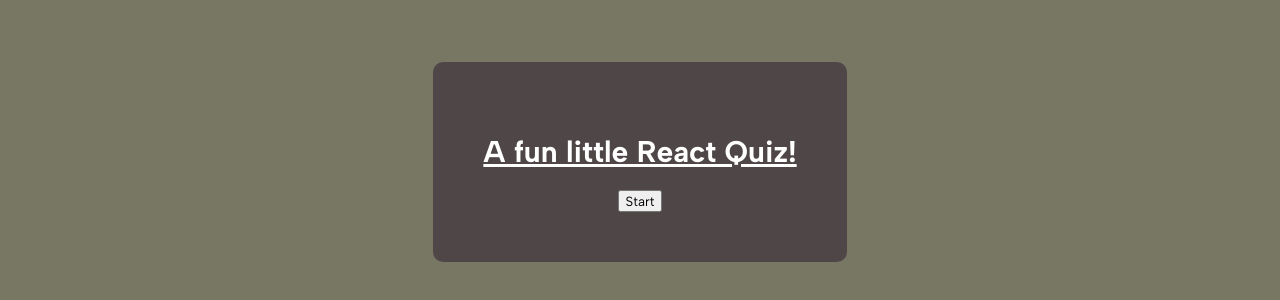
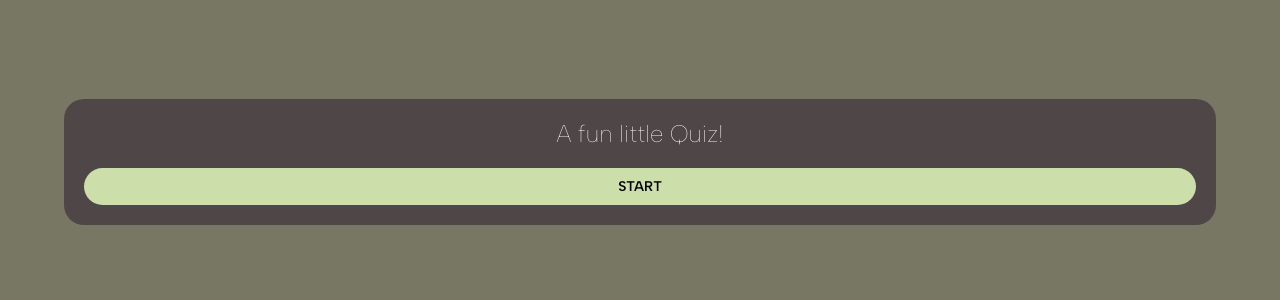
Before and after one commit to HalloJo/react-ts-quiz, a React (Create React App) app: page / in a window 1280 px wide. Shown: the part 238-538 px from the top of the page. Built offline with nearby package versions, Linux system fonts and the light colour scheme.

Commit message:
Create Paragraph component, add styling to most components

```diff
--- a/src/App.styles.tsx
+++ b/src/App.styles.tsx
@@ -1,35 +1,65 @@
 import styled, {createGlobalStyle} from "styled-components";
+import { palette } from "./styles/_Variables";
+
+const baseCenter = `
+    display: flex;
+    align-items: center;
+    justify-content: center;
+`
 
 export const GlobalStyle = createGlobalStyle`
-    :root {
-        --padding: 50px;
-    }
-
     *{
         box-sizing: border-box;
         font-family: 'Albert Sans', sans-serif;
-    }
-
-    hmtl {
-        height: 100%;
+        margin: 0;
     }
 
     body {
-        background-color: #777764;
-        margin: 0;
+        background-color: ${palette.darkGreen};
+    }
+
+    section {
         height: 100vh;
-        display: flex;
-        align-items: center;
-        justify-content: center;
+        width: 100%;
     }
 `
 
-export const Wrapper = styled.div`
-    display: flex;
+export const CenterWrapper = styled.div`
+    ${baseCenter}
+
+    height: 100%;
+    width: 100%;
+`
+
+export const QuizWrapper = styled.div`
+    ${baseCenter}
+
+    width: 90%;
+    padding: 20px;
+    margin: auto auto;
+    background-color: ${palette.darkGray};
+    border-radius: 20px;
+    text-align: center;
+
     flex-direction: column;
-    align-items: center;
-    justify-content: center;
-    background-color: #4f4747;
-    padding: var(--padding);
-    border-radius: 10px;
+
+    .score {
+        background-color: ${palette.lightGreen};
+        padding: 10px 20px;
+        border-radius: 20px;
+        margin: 0 0 20px;
+    }
+
+    .loading {
+        color: white;
+    }
+
+    .number {
+        font-weight: 200;
+        margin: 10px 0;
+    }
+
+    .question {
+        margin: 0 0 10px
+    }
 `
--- a/src/App.tsx
+++ b/src/App.tsx
@@ -2,8 +2,9 @@
 import QuestionCard from './components/QuestionCard/QuestionCard';
 import { Difficulty, fetchQuizQuestions, QuestionState } from './API';
 import Button from './components/Button/Button';
-import { GlobalStyle, Wrapper } from './App.styles';
+import { GlobalStyle, CenterWrapper, QuizWrapper } from './App.styles';
 import Heading from './components/Heading/Heading';
+import Paragraph from './components/Paragraph/Paragraph';
 
 export type AnswerObject = {
   question: string,
@@ -59,14 +60,15 @@
 
 
   return (
-    <>
+    <section>
       <GlobalStyle />
-      <Wrapper>
-        <Heading className='title' title="A fun little React Quiz!" />
+      <CenterWrapper>
+        <QuizWrapper>
+          <Heading className='title' title="A fun little Quiz!" />
           { gameOver || userAnswers.length === TOTAL_QUESTIONS ? <Button className="start" onClick={startQuiz} label="Start" /> : null }
 
-        { !gameOver ? <p className="score">Score: {score}</p> : null }
-        { loading && <p>Loading Questions..</p> }
+          { !gameOver ? <Paragraph className='score'>Score: {score}</Paragraph> : null }
+          { loading && <Paragraph className="loading" children="Loading questions..." /> }
           { !gameOver && !loading &&
             <QuestionCard
               questionNumber={number + 1}
@@ -75,8 +77,9 @@
               answers={questions[number].answers}
               userAnswer={userAnswers ? userAnswers[number] : undefined} callBack={checkAnswer}  /> }
           { !gameOver && !loading && userAnswers.length === number + 1 && number != TOTAL_QUESTIONS - 1 ? <Button className="next" onClick={nextQuestion} label="Next question" /> : null }
-      </Wrapper>
-    </>
+          </QuizWrapper>
+        </CenterWrapper>
+    </section>
   );
 }
 
--- /dev/null
+++ b/src/components/Button/Button.styles.tsx
@@ -0,0 +1,13 @@
+import styled from "styled-components";
+import { palette } from "../../styles/_Variables";
+
+export const ButtonWrapper = styled.button`
+    border: none;
+    padding: 10px;
+    border-radius: 20px;
+    width: 100%;
+    background-color: ${palette.lightGreen};
+    text-transform: uppercase;
+    font-weight: 600;
+    font-size: 14px;
+`
--- a/src/components/Button/Button.tsx
+++ b/src/components/Button/Button.tsx
@@ -1,4 +1,6 @@
 import React, { ReactElement } from "react"
+import { ButtonWrapper } from "./Button.styles";
+
 
 type ButtonProps = {
     onClick: (event: React.MouseEvent<HTMLButtonElement>) => void;
@@ -7,9 +9,9 @@
 }
 
 const Button = ({onClick, label, className}:ButtonProps): ReactElement => (
-    <button className={`${className}`} onClick={onClick}>
+    <ButtonWrapper className={`${className}`} onClick={onClick}>
         {label}
-    </button>
+    </ButtonWrapper>
 )
 
 export default Button
--- a/src/components/Heading/Heading.styles.tsx
+++ b/src/components/Heading/Heading.styles.tsx
@@ -1,7 +1,8 @@
 import styled from "styled-components"
 
 export const H1 = styled.h1`
-    font-size: 30px;
-    text-decoration: underline;
+    font-size: 24px;
+    font-weight: 100;
     color: white;
+    margin: 0 0 20px;
 `
--- a/src/components/Heading/Heading.tsx
+++ b/src/components/Heading/Heading.tsx
@@ -3,7 +3,7 @@
 
 type HeadingProps = {
     title: string;
-    className: string;
+    className?: string;
 }
 
 const Heading = ({title, className}: HeadingProps): ReactElement => (
--- /dev/null
+++ b/src/components/Paragraph/Paragraph.styles.tsx
@@ -0,0 +1,5 @@
+import styled from "styled-components"
+
+export const P = styled.p`
+    font-weight: 600;
+`
--- /dev/null
+++ b/src/components/Paragraph/Paragraph.tsx
@@ -0,0 +1,14 @@
+import React, { PropsWithChildren, ReactElement } from "react";
+import { P } from "./Paragraph.styles";
+
+type ParagraphProps = {
+    className?: string
+}
+
+const Paragraph = ({className, children}: PropsWithChildren<ParagraphProps>): ReactElement => (
+    <P className={className}>
+        {children}
+    </P>
+)
+
+export default Paragraph
--- /dev/null
+++ b/src/components/QuestionCard/QuestionCard.styles.tsx
@@ -0,0 +1,32 @@
+import styled from "styled-components";
+import { palette } from "../../styles/_Variables";
+
+export const QuestionWrapper = styled.div`
+    background-color: ${palette.lightGreen};
+    border-radius: 15px;
+    padding: 15px;
+    width: 100%;
+    margin: 0 0 20px;
+`
+
+type ButtonProps = {
+    correct: boolean,
+    userClicked: boolean,
+}
+
+export const AnswerButton = styled.button<ButtonProps>`
+
+    &:not(:last-child) {
+        margin: 0 0 10px;
+    }
+
+    background: ${({ correct, userClicked}) =>
+        correct ? `${palette.correctGreen}` : !correct && userClicked ? `${palette.wrongRed}` : `${palette.orange}`
+    };
+    border: none;
+    padding: 10px;
+    width: 100%;
+    border-radius: 20px;
+    color: ${palette.black};
+
+`
--- a/src/components/QuestionCard/QuestionCard.tsx
+++ b/src/components/QuestionCard/QuestionCard.tsx
@@ -1,5 +1,7 @@
 import React, { ReactElement } from "react"
 import { AnswerObject } from "../../App"
+import Paragraph from "../Paragraph/Paragraph"
+import { AnswerButton, QuestionWrapper } from  "./QuestionCard.styles"
 
 type QuestionCardProps = {
     question: string,
@@ -11,19 +13,21 @@
 }
 
 const QuestionCard = ({question, answers, callBack, userAnswer, questionNumber, totalQuestions}: QuestionCardProps): ReactElement => (
-    <div>
-        <p className="number">Question: {questionNumber} / {totalQuestions}</p>
-        <p dangerouslySetInnerHTML={{__html: question}}></p>
+    <QuestionWrapper>
+        <Paragraph className="number">
+            Question: {questionNumber} / {totalQuestions}
+        </Paragraph>
+        <Paragraph className="question" >
+            {question}
+        </Paragraph>
         <div>
             {answers.map(answer => (
-                <div key={answer}>
-                    <button disabled={userAnswer ? true : false} value={answer} onClick={callBack}>
-                        <span dangerouslySetInnerHTML={{__html: answer}} />
-                    </button>
-                </div>
+                <AnswerButton key={answer} correct={userAnswer?.correctAnswer === answer} userClicked={userAnswer?.answer === answer} disabled={userAnswer ? true : false} value={answer} onClick={callBack} >
+                        <span>{answer}</span>
+                </AnswerButton>
             ))}
         </div>
-    </div>
+    </QuestionWrapper>
 )
 
 export default QuestionCard
--- /dev/null
+++ b/src/styles/_Variables.tsx
@@ -0,0 +1,10 @@
+export const palette = {
+    darkGreen: "#777764",
+    correctGreen: "#119670",
+    wrongRed: "#be2b0e",
+    darkGray: "#4f4747",
+    lightGreen: "#ccdeaa",
+    white: "#FFF",
+    orange: "#f3aa00",
+    black: "#221e1e"
+}
```
Lines whose indentation alone changed are shown as unchanged.
